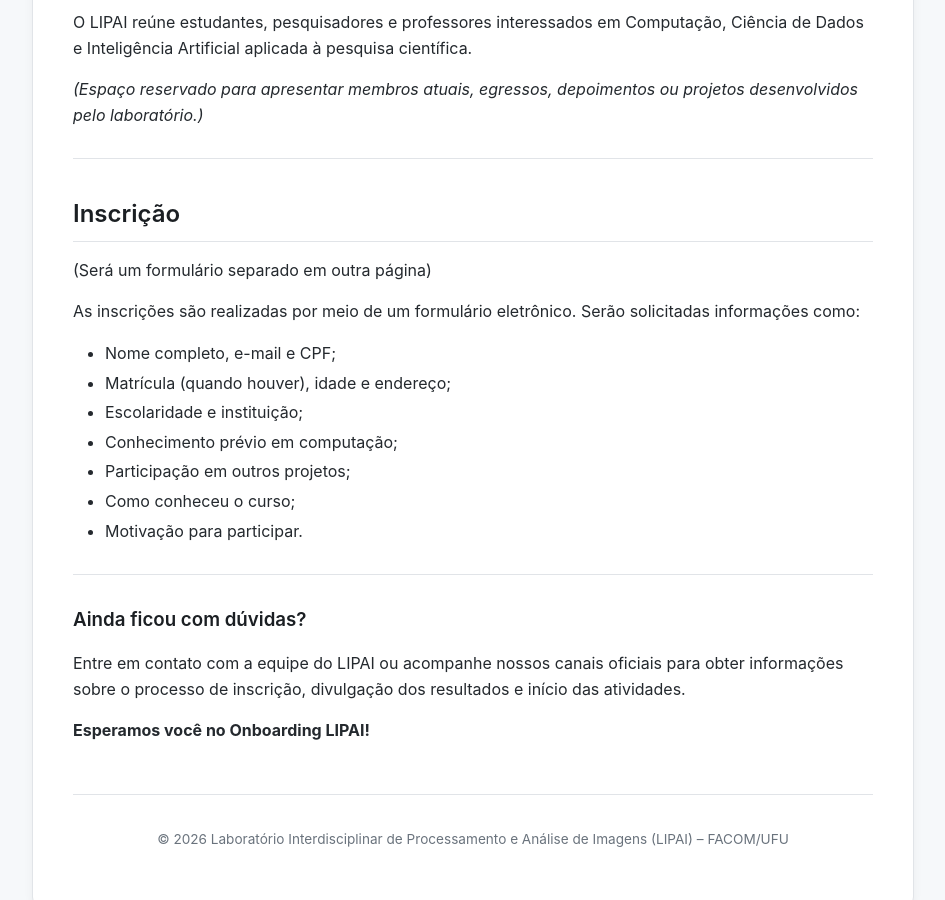
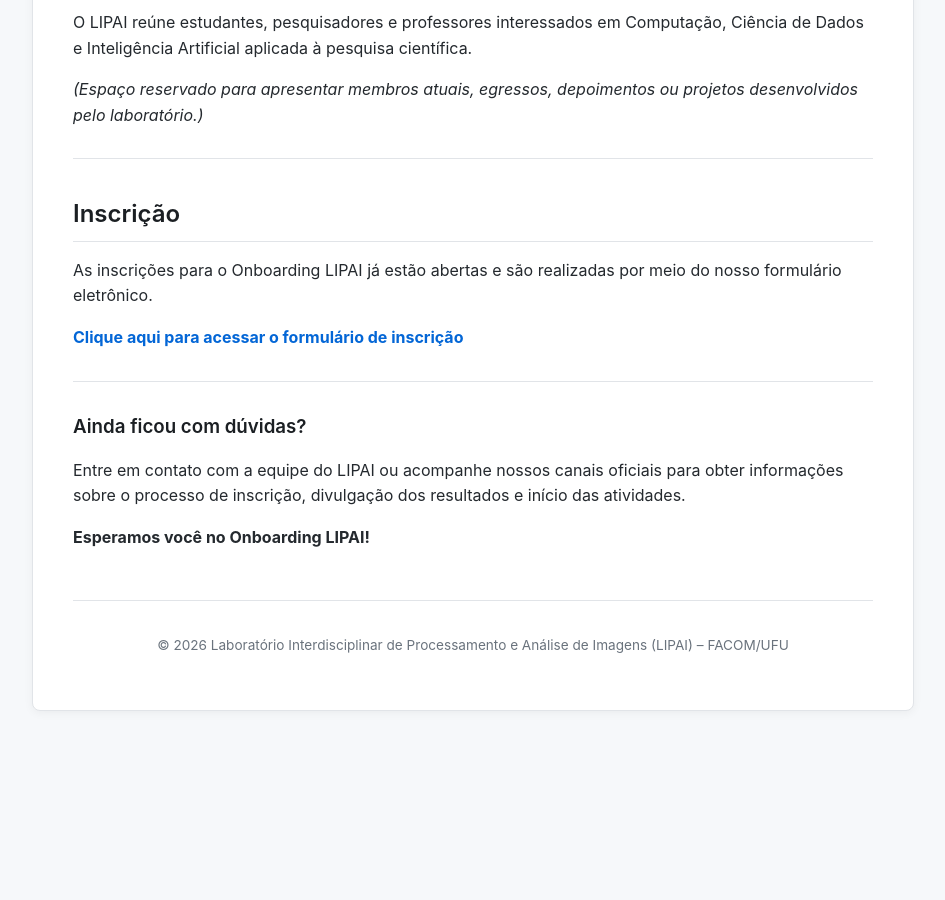
Before and after one commit to LIPAI-Org/onboarding, a Jekyll site: the page built from index.md, in a window 1280 px wide and 900 px high, scrolled down 4544 px. Shown: the whole window, without its empty margins (167-1112 px from the left). Built offline with Jekyll 4.4.1, drawn with Linux system fonts in a browser that asks for light colours; after the commit the page ends 5295 px from its top, so only the background shows below that.

Commit message:
Revise registration details and link in index.md
Updated the registration section with a new link and removed redundant text.

```diff
--- a/index.md
+++ b/index.md
@@ -152,17 +152,9 @@ O LIPAI reúne estudantes, pesquisadores e professores interessados em Computaç
 ---
 
 ## Inscrição
+As inscrições para o Onboarding LIPAI já estão abertas e são realizadas por meio do nosso formulário eletrônico.
 
-(Será um formulário separado em outra página)
-
-As inscrições são realizadas por meio de um formulário eletrônico. Serão solicitadas informações como:
-* Nome completo, e-mail e CPF;
-* Matrícula (quando houver), idade e endereço;
-* Escolaridade e instituição;
-* Conhecimento prévio em computação;
-* Participação em outros projetos;
-* Como conheceu o curso;
-* Motivação para participar.
+**[Clique aqui para acessar o formulário de inscrição](https://docs.google.com/forms/d/e/1FAIpQLSdca_3RaK2qaUBPX9EE5e_4U03jY7oLfauwLO6i3m7mHskQeg/viewform?usp=dialog)**
 
 ---
 
```
